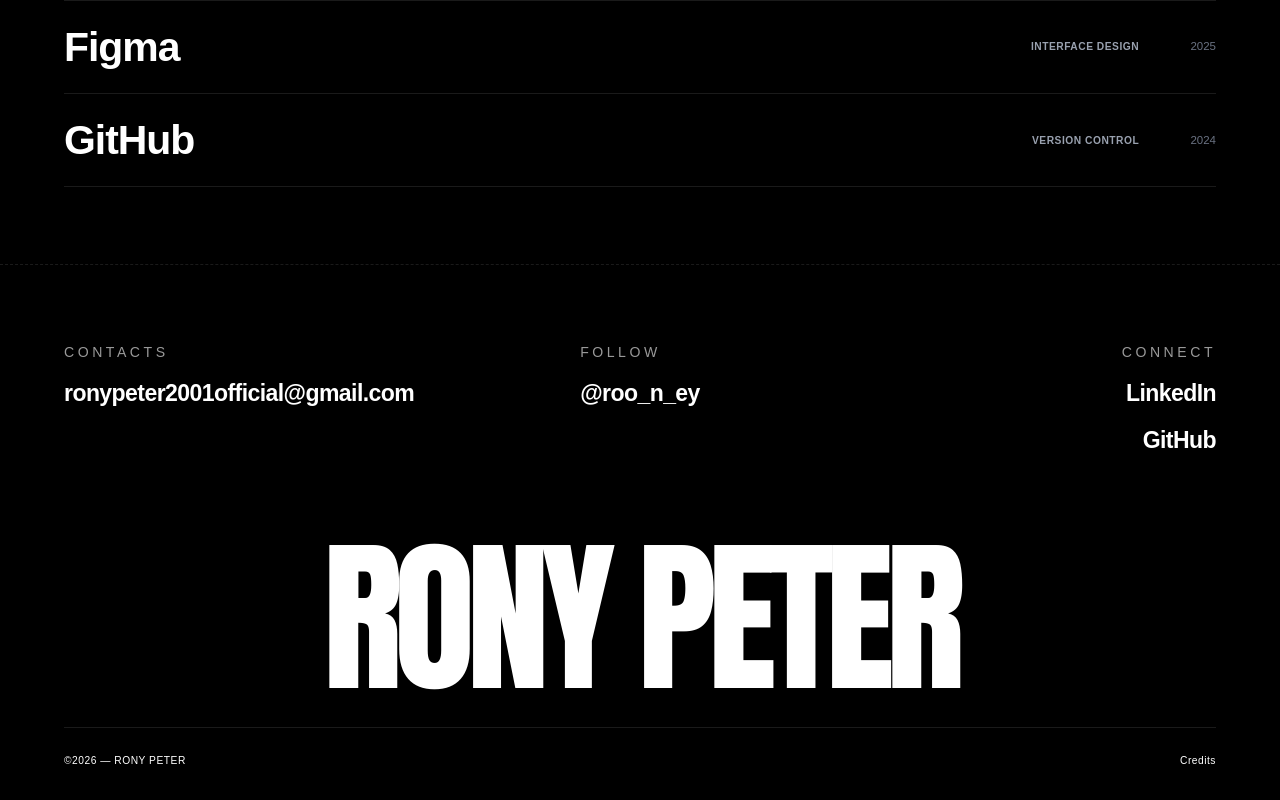
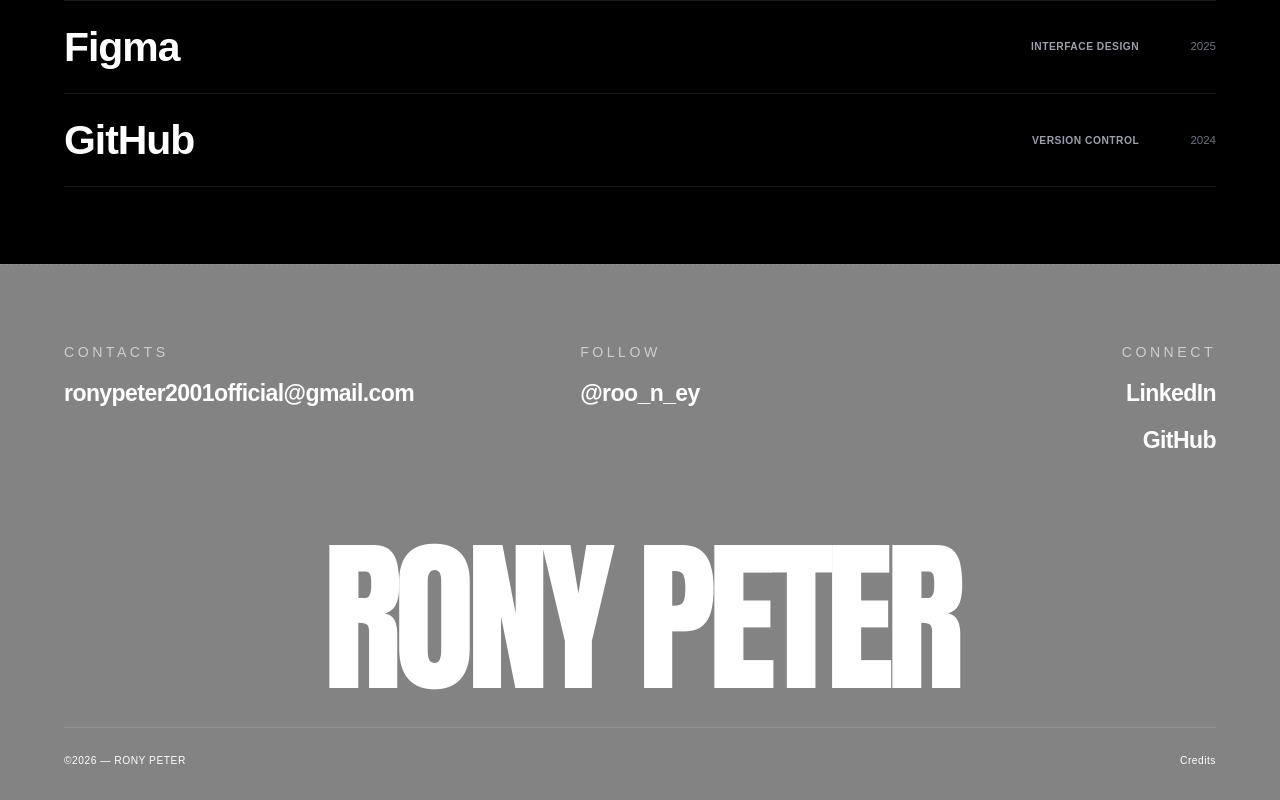
Before and after one commit to rony-peter/ronypeter-portfolio, a Next.js app: page / in a window 1280 px wide. Shown: the part 3399-4199 px from the top of the page. Built offline with nearby package versions, Linux system fonts and the light colour scheme.

Commit message:
Update Footer.tsx
fixed color

```diff
--- a/components/Footer.tsx
+++ b/components/Footer.tsx
@@ -62,7 +62,7 @@ export default function Footer() {
     <footer
       ref={footerRef}
       id="contact"
-      className="w-full bg-black text-white pt-[6vw] pb-[2.5vw] px-[5vw] select-none relative z-10 border-t border-dashed border-white/10 scroll-mt-24 flex flex-col justify-between overflow-hidden"
+      className="w-full bg-zinc-950/50 text-white pt-[6vw] pb-[2.5vw] px-[5vw] select-none relative z-10 border-t border-dashed border-white/10 scroll-mt-24 flex flex-col justify-between overflow-hidden"
     >
       <div className="grid grid-cols-1 md:grid-cols-3 gap-8 md:gap-0 w-full mb-[4vw]">
         {/* Left Column: Contacts */}
```
